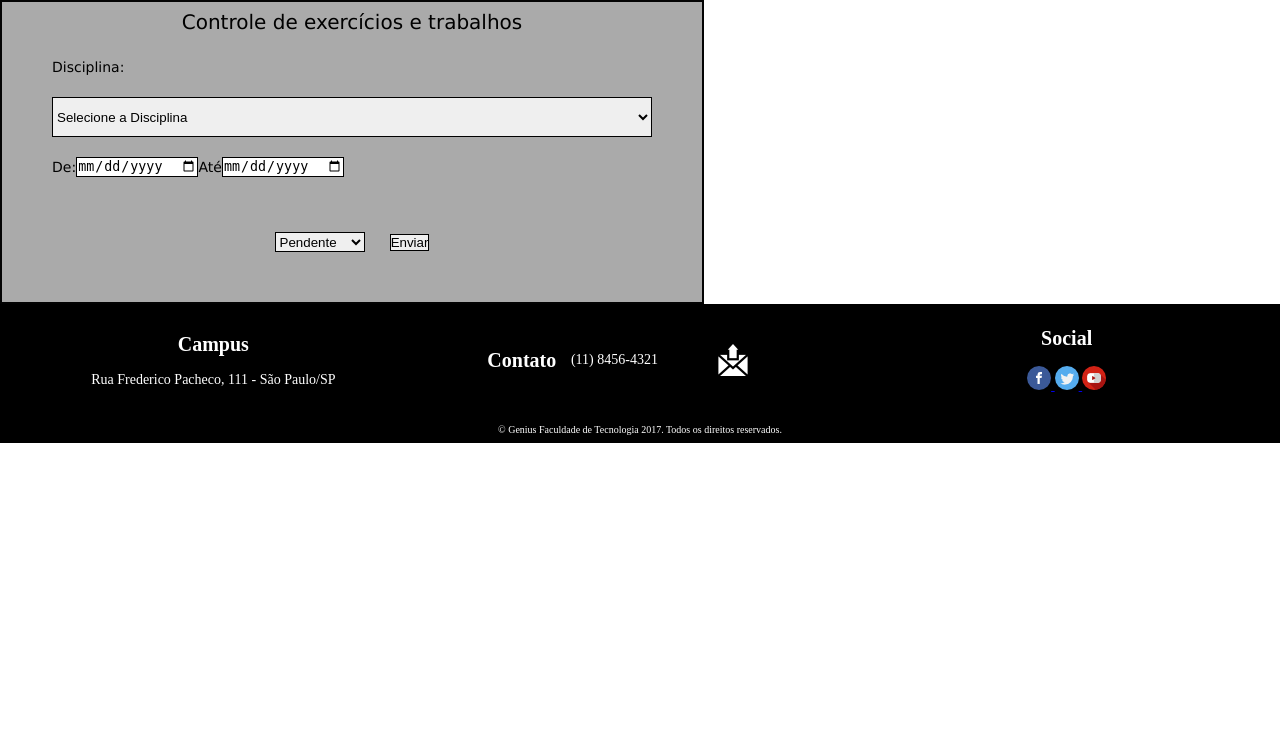
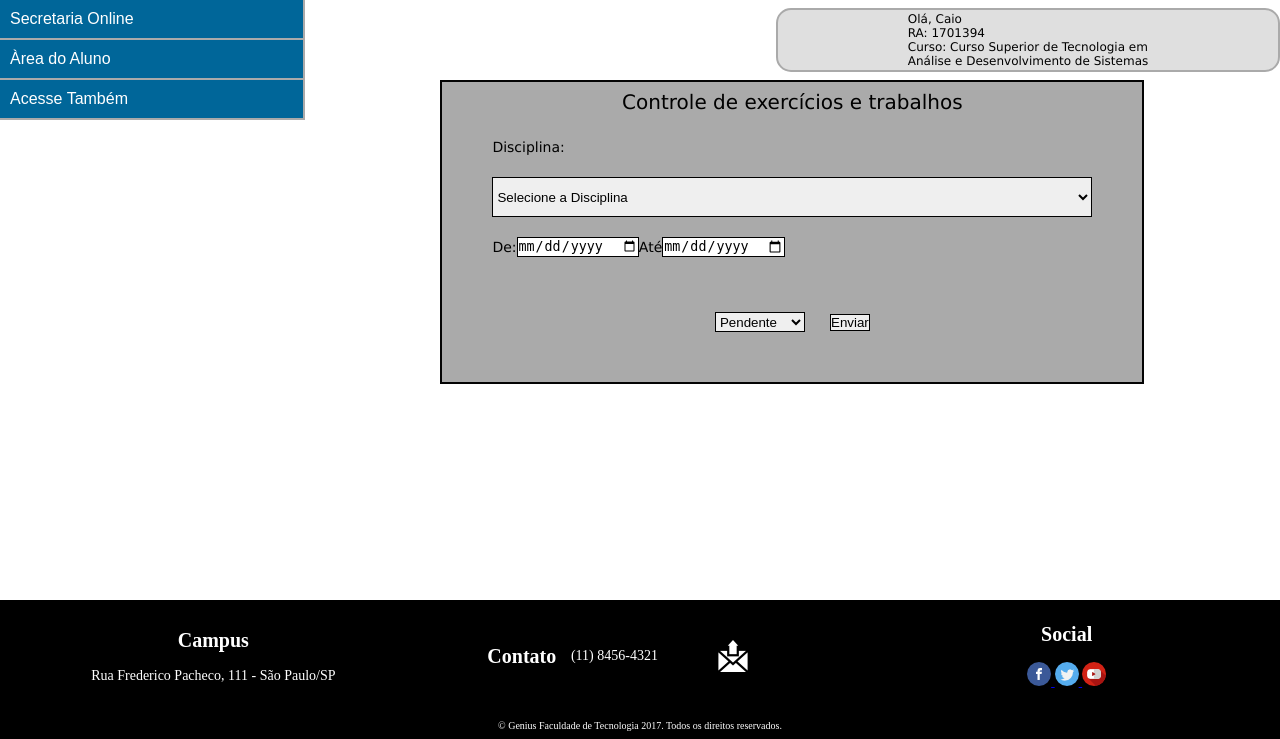
Before and after one commit to Caiohenri20/TecWeb-TF-2-ADS, a Django app: template core/templates/exerciciosetrabalhos_aluno.html in a window 1280 px wide. Shown: the part 96-835 px from the top of the page. Before the commit the page ends 539 px from the top, so only its background shows below. Run offline with Django 3.2, Linux system fonts and the light colour scheme; the template is opened without the code that fills it, so the values that code supplies are empty.

Commit message:
Update exerciciosetrabalhos_aluno.html

```diff
--- a/core/templates/exerciciosetrabalhos_aluno.html
+++ b/core/templates/exerciciosetrabalhos_aluno.html
@@ -1,12 +1,49 @@
-<!DOCTYPE html>
 {% extends 'base.html' %}
 {% load static %}
-{% block title %} Exercícios e Trabalhos Aluno {% endblock %}
+{% block title %} Cursos {% endblock %}
 {% block css %} href="{% static 'exerciciosetrabalhos_aluno.css' %}" {% endblock %}
-{% block main %}
 
 
+{% block main %}
 		<div class="containner">
+			<nav>
+				<div class="item">
+					<input type="checkbox" id="check1">
+					<label for="check1">Secretaria Online</label>
+					<ul>
+						<li><a href="formulario_cadastro.html">Matrícula Online</a></li>
+						<li><a href="cancelamentodematricula.html">Cancelamento de matrícula</a></li>
+						<li><a href="contatoprofessores.html">Contato dos Professores</a></li>
+					</ul>
+				</div>
+				<div class="item">
+					<input type="checkbox" id="check2">
+					<label for="check2">Àrea do Aluno</label>
+					<ul>
+						<li><a href="exerciciosetrabalhos_aluno.html">Trabalhos e Exercícios</a></li>
+						<li><a href="notas.html">Notas e faltas</a></li>
+						<li><a href="horario.html">Horários das Aulas</a></li>
+					</ul>
+				</div>
+				<div class="item">
+					<input type="checkbox" id="check3">
+					<label for="check3">Acesse Também</label>
+					<ul>
+						<li><a href="carreira.html">Núcleo de Carreiras</a></li>
+					</ul>
+				</div>
+			</nav>
+			<div class="painel">
+				<div class="logado">
+					<div class="logadoesquerdo">
+						Olá, Caio</br>
+						RA: 1701394</br>
+						Curso: Curso Superior de Tecnologia em</br>
+						Análise e Desenvolvimento de Sistemas
+					</div>
+				</div>
+
+				<div class="areamatricula">
 						<div class="form">
 								<div class="title">Controle de exercícios e trabalhos</div>
 								<div class="superior">
@@ -29,8 +66,9 @@
 
 							</div>
 					</div>
+				</div>
 
-    </body>
+			</div>
+		</div>
 
-</html>
 {% endblock %}
```
Lines whose indentation alone changed are shown as unchanged.
